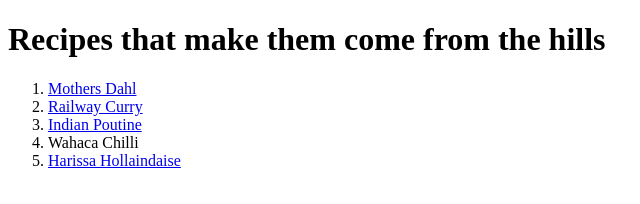
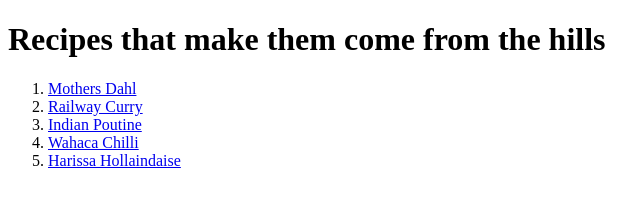
Before and after one commit to cwmowen-RF/odin-recipes, a plain HTML site: page index.html in a window 1280 px wide. Shown: the full height of the page, 0-640 px from the left. Drawn offline with Linux system fonts and the light colour scheme.

Commit message:
fixed bug with link on recipe page to wahaca chilli page

```diff
--- a/index.html
+++ b/index.html
@@ -11,7 +11,7 @@
             <li><a href="recipes/mums-dahl.html">Mothers Dahl</a></li>
             <li><a href="recipes/railway-curry.html">Railway Curry</a></li>
             <li><a href="recipes/indian-poutine.html">Indian Poutine</a></li>
-            <li><a href="recipes/wahaca-chilli.html"></a>Wahaca Chilli</a></li>
+            <li><a href="recipes/wahaca-chilli.html">Wahaca Chilli</a></li>
             <li><a href="recipes/harissa-hollaindaise.html">Harissa Hollaindaise</a></li>
         </ol>
     </body>
```
